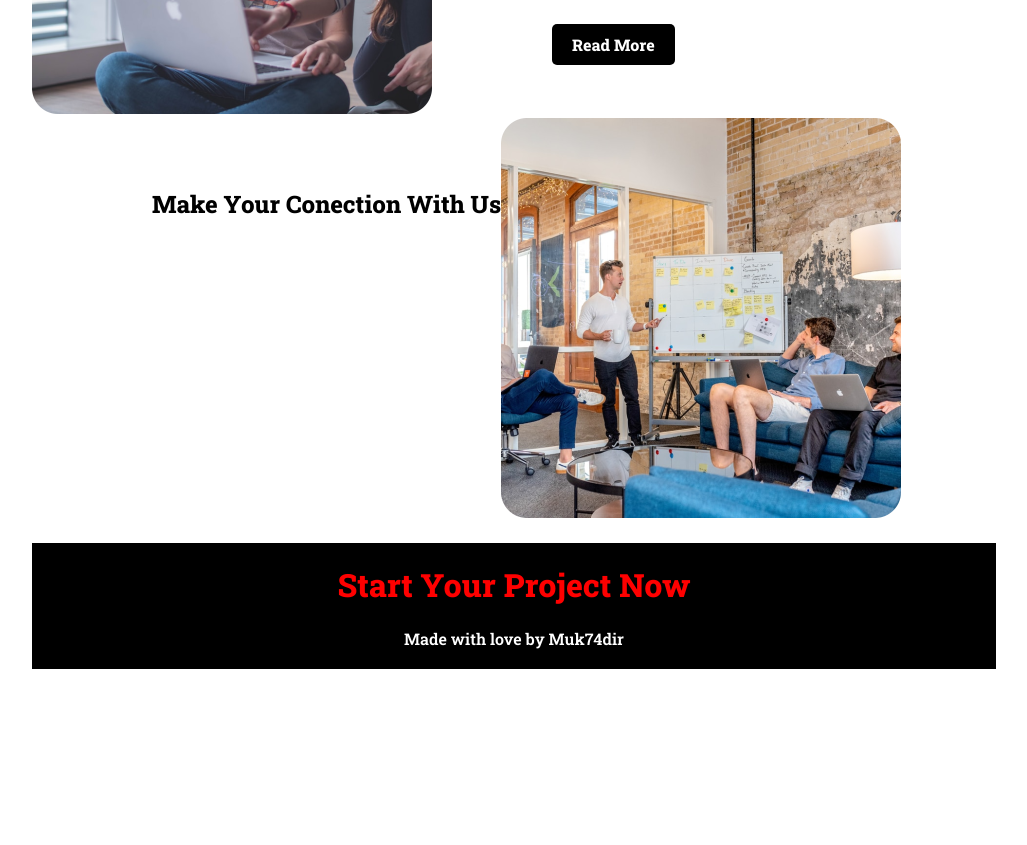
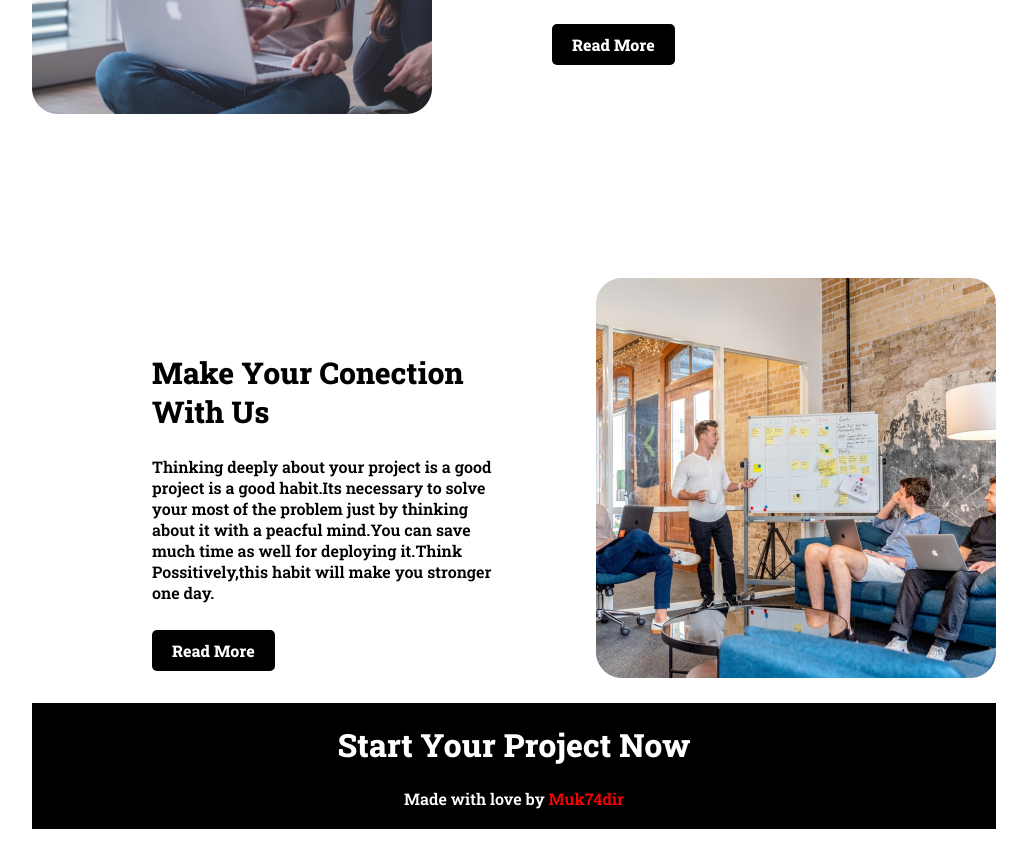
Before and after one commit to Muk74dir/P-hero-Assignment1, a plain HTML site: page index.html in a window 1280 px wide. Shown: the part 1898-2743 px from the top of the page, without its empty margins (126-1153 px from the left). Before the commit the page ends 2583 px from the top, so only its background shows below. Drawn offline with Linux system fonts and the light colour scheme.

Commit message:
mostly finished

```diff
--- a/index.html
+++ b/index.html
@@ -90,6 +90,7 @@
 
     </section>
     <div class="bottm_emty">
+        </div>
 
     </div>
 
@@ -114,13 +115,25 @@
         </div>
 
     </section>
+    <div class="bottm_emty">
+    </div>
+
+
+
 
     <section  >
 
 
         <div  class="divider">
-            <div id="first_middle_2">
+            <div id="second_middle">
                 <h1>Make Your Conection With Us</h1>
+                <p>
+                    Thinking deeply about your project is a good project is a good habit.Its necessary to solve your most of the problem just by thinking about it with a peacful mind.You can save much time as well for deploying it.Think Possitively,this habit will make you stronger one day.
+
+
+                </p>
+                <br>
+                <a class="button" target="_blank" href=""> Read More</a>
 
             </div>
 
@@ -150,7 +163,7 @@
 
 <footer>
     <h1> Start Your Project Now </h1>
-    <p>Made with love by Muk74dir
+    <p>Made with love by <span class="red">Muk74dir</span>
     </p>
 
 </footer>
--- a/style.css
+++ b/style.css
@@ -112,13 +112,27 @@ body{
     font-weight: 600;
 }
 
-#first_middle_2{
+
+#second_middle{
     padding-left: 120px;
     padding-top: 50px;
 }
-#project{
+#second_middle h1{
+    font-size: 30px;
+
+
+
+
 
 }
+#project{
+    padding-left: 100px;
+}
+#project p{
+    font-weight: 600;
+}
+
+
 
 
 
@@ -133,14 +147,13 @@ body{
 
 footer{
     background-color: black;
-    width: 100%;
-    height: 100%;
+
     padding-left: none;
 
 
 }
 footer h1{
-    color: red;
+    color:white;
     text-align: center;
     padding-top: 20px;
 }
```
